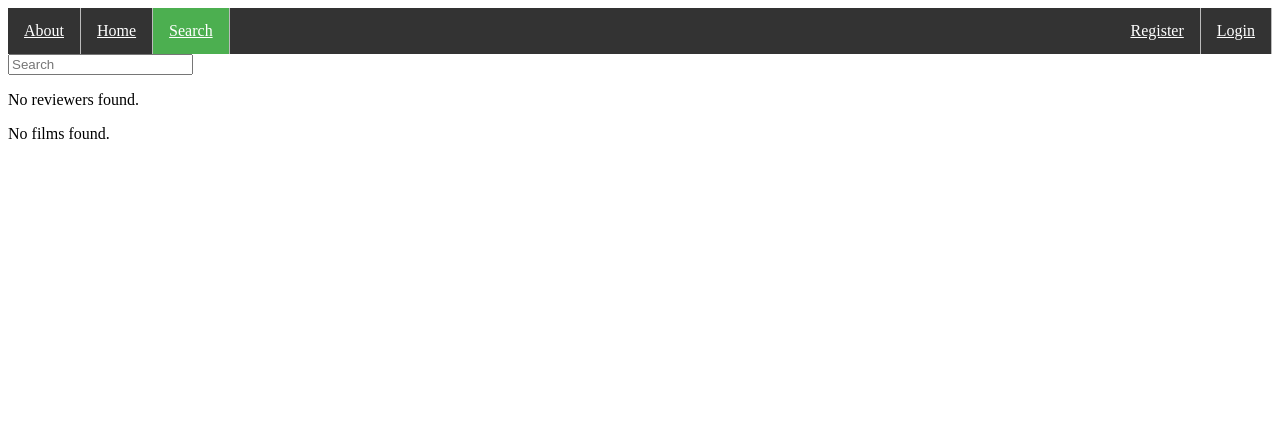
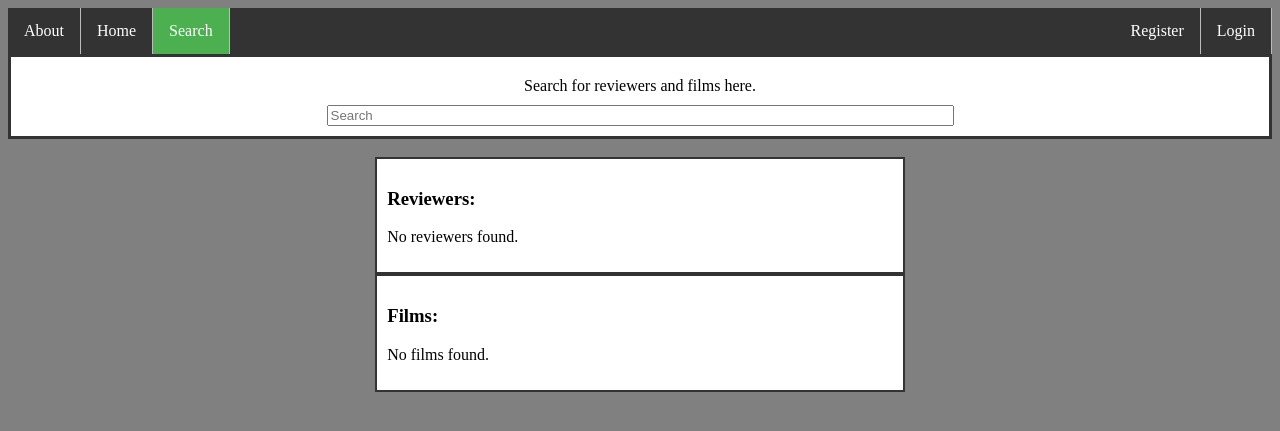
Before and after one commit to FSmith99/wad_5soo5, a Django app: page /rango/search/ in a window 1280 px wide. Shown: the top 431 px of the page. Run offline with Django 3.2, Linux system fonts and the light colour scheme; data that the repository does not hold is empty.

Commit message:
CSS Final

```diff
--- a/static/base.css
+++ b/static/base.css
@@ -1,5 +1,5 @@
 body{
-
+    background-color: gray;
 }
 
 #nav{
@@ -19,11 +19,10 @@ body{
 
 #nav li a{
     display: block;
-    color: while;
+    color: white;
     text-align: centre;
     padding: 14px 16px;
-    text_decoration: none;
-    color: #FFF
+    text-decoration: none;
 }
 
 #nav li a:hover{
@@ -33,3 +32,73 @@ body{
 #nav li.active a{
     background-color: #4CAF50;
 }
+
+.column{
+  margin: auto;
+  width: 40%;
+  border: 2px solid #333;
+  padding: 10px;
+  background-color: white;
+
+}
+
+.row{
+    clear:both;
+    text-align: centre;
+}
+
+.column h2{
+    text-decoration: underline;
+    display: inline-block;
+    position: relative;
+    text-align: center;
+  background-color: white;
+
+}
+
+
+
+
+
+#user-input{
+    width: 50%;
+
+}
+
+.search{
+    text-align: center;
+  border: 3px solid #333;
+  background-color: white;
+  padding: 10px;
+}
+
+.search p{
+
+  margin: auto;
+  width: 60%;
+  padding: 10px;
+  text-align: center;
+
+}
+
+.pageBody{
+  margin: auto;
+  width: 40%;
+  border: 2px solid #333;
+  padding: 10px;
+  background-color: white;
+     overflow: auto;
+}
+
+.pageBody img{
+   float: right;
+   margin: auto;
+}
+
+.reviewBody{
+  margin: auto;
+  width: 40%;
+  border: 2px solid #333;
+  padding: 10px;
+  background-color: white;
+}
--- a/templates/rango/add_rating.html
+++ b/templates/rango/add_rating.html
@@ -5,7 +5,7 @@
 {% endblock %}
 
 {% block body_block %}
-
+<div class="column">
     {% if userCur %}
         <h2>Repeat Rating Error</h2>
         <strong>Error, you have already given {{film}} a score of: </strong>
@@ -31,6 +31,7 @@
        <input type = "submit" name = "submit" value="Submit Rating" />
    </form>
     {% endif %}
+    </div>
 
 
 {% endblock %}
--- a/templates/rango/add_review.html
+++ b/templates/rango/add_review.html
@@ -5,8 +5,7 @@
 {% endblock %}
 
 {% block body_block %}
-    {{user}}
-    <h2>Register</h2>
+    <div class = "column">
     {% if reviewer %}
         <strong>Error. You have already reviewed {{film}}.</strong>
     {% else %}
@@ -28,6 +27,7 @@
        <input type = "submit" name = "submit" value="Submit Review" />
    </form>
     {% endif %}
+        </div>
 
 
 {% endblock %}
--- a/templates/rango/add_reviewer.html
+++ b/templates/rango/add_reviewer.html
@@ -5,8 +5,8 @@
 {% endblock %}
 
 {% block body_block %}
-    {{user}}
-    <h2>Register</h2>
+<div class="column">
+    <h2>Register as a reviewer</h2>
    <form id="reviewer_form" method="post" action="{% url 'rango:add_reviewer' user %}" enctype="multipart/form-data">
        {% csrf_token %}
        {% for hidden in form.hidden_fields %}
@@ -22,6 +22,7 @@
 
        <input type = "submit" name = "submit" value="Register" />
    </form>
+</div>
 
 
 {% endblock %}
--- a/templates/rango/login.html
+++ b/templates/rango/login.html
@@ -6,6 +6,7 @@
 {% endblock %}
 
 {% block body_block %}
+<div class = column>
 <h1>Login to Rango</h1>
 {% if error %}
 <strong>{{error}}</strong>
@@ -16,6 +17,7 @@
     <br />
     Password: <input type="password" name="password" value="" size="50" />
     <br />
-    <input type="submit" value="submit" />
+    <input type="submit" name="submit" value="Login" />
 </form>
+    </div>
 {% endblock %}
--- a/templates/rango/register.html
+++ b/templates/rango/register.html
@@ -6,6 +6,7 @@
 {% endblock %}
 
 {% block body_block %}
+<div class="column">
 <h1>Register for Rango</h1>
 {% if registered %}
 Rango says: <strong>thank you for registering!</strong>
@@ -22,4 +23,5 @@ Rango says: <strong>register here!</strong><br />
 
 </form>
 {% endif %}
+    </div>
 {% endblock %}
--- a/templates/rango/search-results-partial.html
+++ b/templates/rango/search-results-partial.html
@@ -1,13 +1,21 @@
-        {% if reviewers %}
+
+<div class="column">
+    <h3>Reviewers:</h3>
+    {% if reviewers %}
         <ul>
             {% for reviewer in reviewers %}
-                <li><a href="{% url 'rango:show_reviewer' reviewer.slug %}">{{reviewer.displayName}}</a></li>
+            <li><a href="{% url 'rango:show_reviewer' reviewer.slug %}">{{reviewer.displayName}}</a></li>
             {% endfor %}
         </ul>
         {% else %}
             <p>No reviewers found.</p>
         {% endif %}
 
+</div>
+
+<div class="column">
+
+        <h3>Films:</h3>
         {% if films %}
         <ul>
             {% for film in films %}
@@ -17,3 +25,4 @@
         {% else %}
             <p>No films found.</p>
         {% endif %}
+</div>
--- a/templates/rango/search.html
+++ b/templates/rango/search.html
@@ -5,12 +5,13 @@
 {% endblock %}
 
 {% block body_block %}
+
 <div class="row">
-    <div class="col-6 align-left">
-        <i id="search-icon" class="fas fa-search"></i>
+    <div class="search">
+        <p>Search for reviewers and films here.</p>
         <input id="user-input" placeholder="Search">
     </div>
-
+<br>
     <div id="replaceable-content" class="col-6">
         {% include 'search-results-partial.html' %}
 
```
Also changed, not shown: templates/rango/about.html (+13 -1 lines), templates/rango/film.html (+19 -17 lines), templates/rango/home.html (+18 -5 lines), templates/rango/reviewer.html (+8 -3 lines), media/posters/Screenshot_from_2020-03-21_13-57-46.png (added), media/posters/Screenshot_from_2020-03-21_13-57-46_Fmz31jz.png (added), media/posters/Screenshot_from_2020-03-21_13-57-46_zJ56ngj.png (added), media/profilepictures/Screenshot_from_2020-03-21_13-57-46.png (added), media/profilepictures/Screenshot_from_2020-03-21_13-57-46_8Cs4XIc.png (added).
